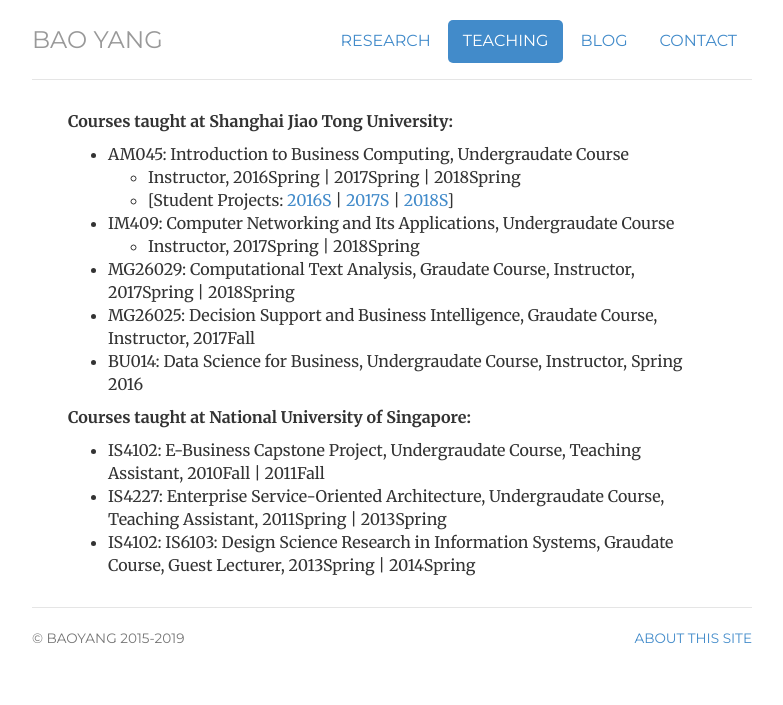
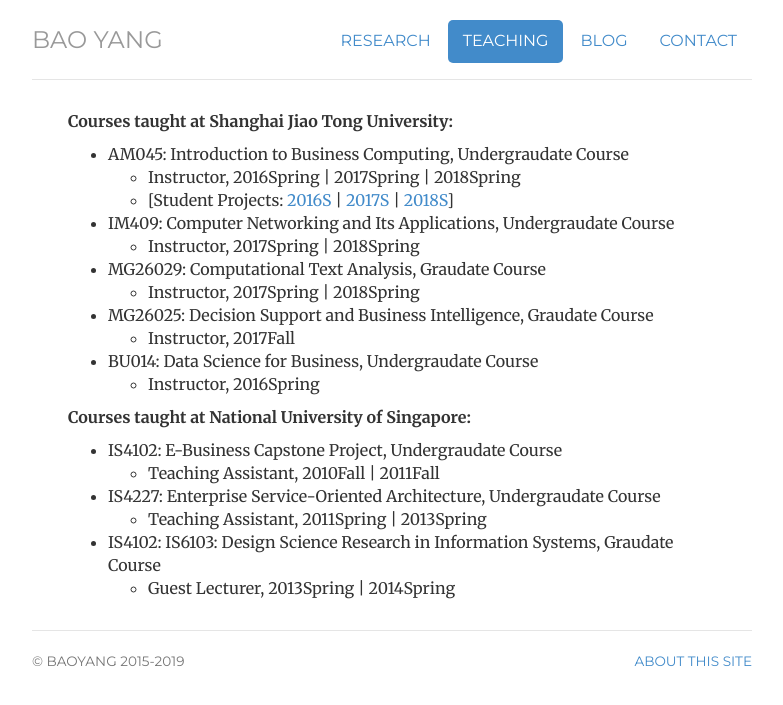
Before and after one commit to popeye007/popeye007.github.io, a Jekyll site: the page built from teaching/index.html, in a window 1280 px wide. Shown: the top 705 px of the page, without its empty margins (248-1031 px from the left). Built offline with Jekyll 4.4.1, drawn with Linux system fonts in a browser that asks for light colours; comment, search, counter and statistics services are not loaded.

Commit message:
update teaching

```diff
--- a/teaching/index.html
+++ b/teaching/index.html
@@ -23,16 +23,34 @@
 			<ul>
 				<li>Instructor, 2017Spring | 2018Spring</li>
 			</ul>
-		<li>MG26029: Computational Text Analysis, Graudate Course, Instructor, 2017Spring | 2018Spring</li>
-		<li>MG26025: Decision Support and Business Intelligence, Graudate Course, Instructor, 2017Fall</li>
-		<li>BU014: Data Science for Business, Undergraudate Course, Instructor, Spring 2016</li>
+		<li>MG26029: Computational Text Analysis, Graudate Course</li>
+		<ul>
+			<li>Instructor, 2017Spring | 2018Spring</li>
+		</ul>
+		<li>MG26025: Decision Support and Business Intelligence, Graudate Course</li>
+		<ul>
+			<li>Instructor, 2017Fall</li>
+		</ul>
+		<li>BU014: Data Science for Business, Undergraudate Course</li>
+		<ul>
+			<li>Instructor, 2016Spring</li>
+		</ul>
 		</ul>
 
 		<p><b>Courses taught at National University of Singapore:</b></p>
 		<ul>
-		<li>IS4102: E-Business Capstone Project, Undergraudate Course, Teaching Assistant, 2010Fall | 2011Fall</li>
-		<li>IS4227: Enterprise Service-Oriented Architecture, Undergraudate Course, Teaching Assistant, 2011Spring | 2013Spring</li>
-		<li>IS4102: IS6103: Design Science Research in Information Systems, Graudate Course, Guest Lecturer, 2013Spring | 2014Spring</li>
+		<li>IS4102: E-Business Capstone Project, Undergraudate Course</li>
+		<ul>
+			<li>Teaching Assistant, 2010Fall | 2011Fall</li>
+		</ul>
+		<li>IS4227: Enterprise Service-Oriented Architecture, Undergraudate Course</li>
+		<ul>
+			<li>Teaching Assistant, 2011Spring | 2013Spring</li>
+		</ul>
+		<li>IS4102: IS6103: Design Science Research in Information Systems, Graudate Course</li>
+		<ul>
+			<li>Guest Lecturer, 2013Spring | 2014Spring</li>
+		</ul>
 		</ul>
 
 </div>
```
